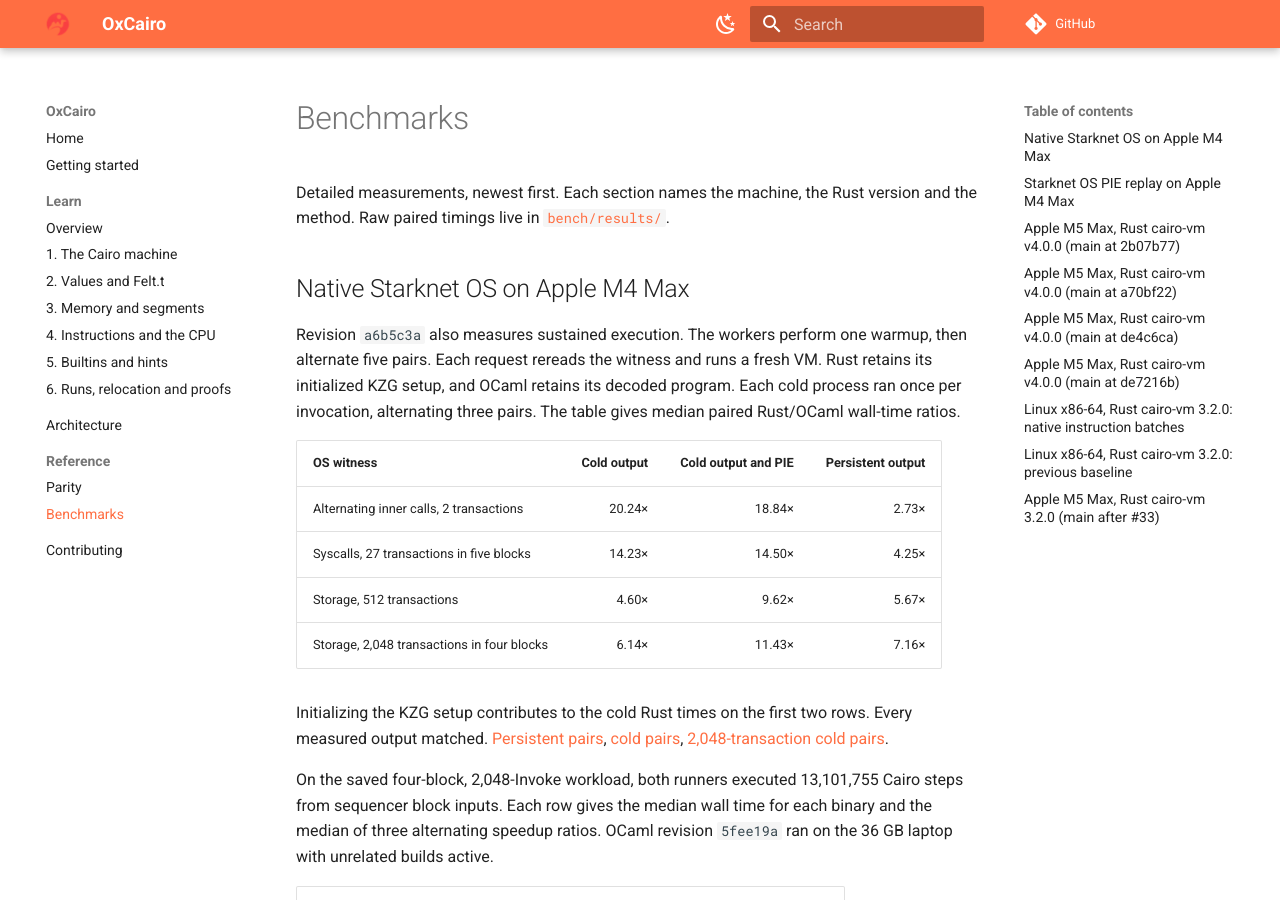
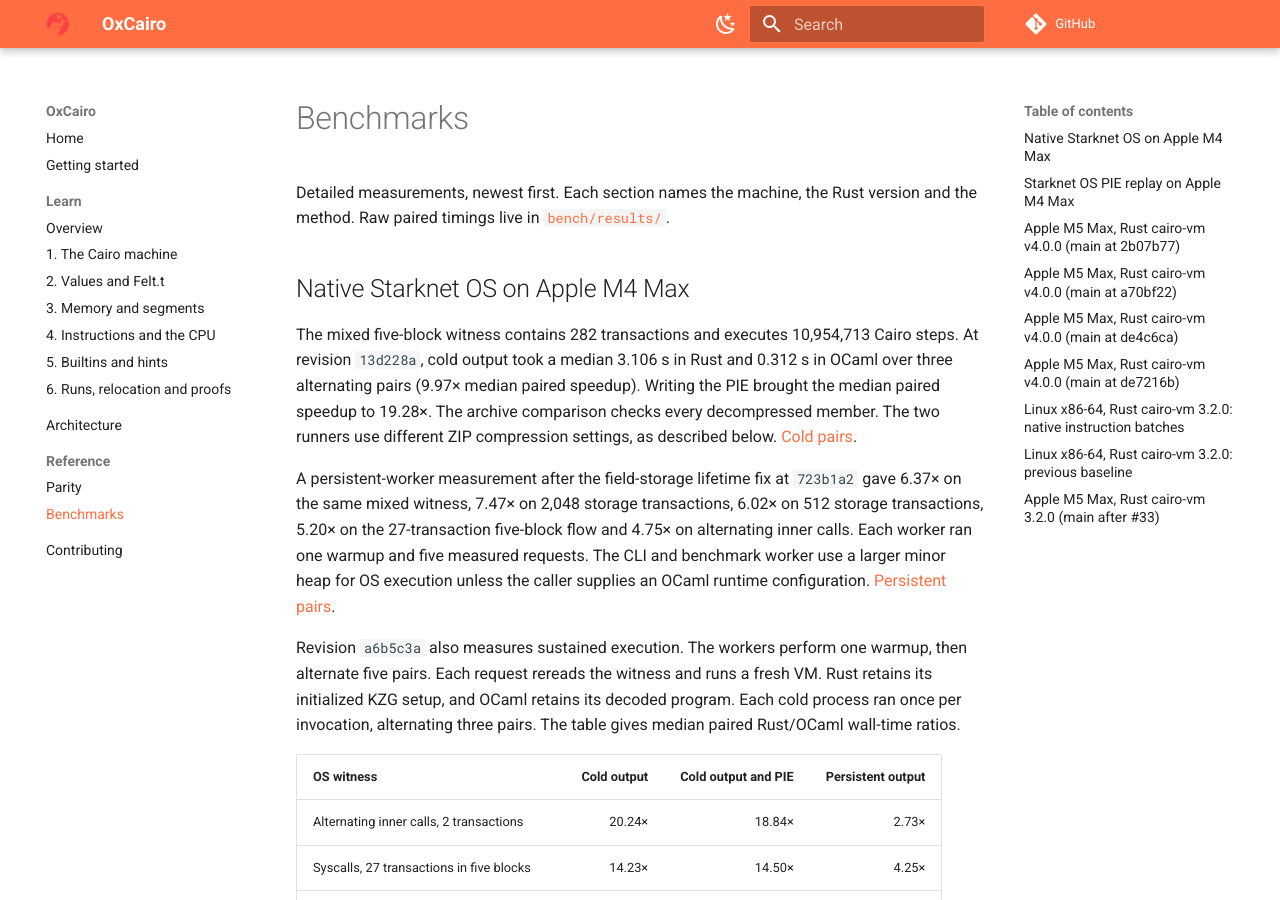
Before and after one commit to teddyjfpender/cairo-vm-ocaml, an MkDocs documentation site: the page built from docs/benchmarks.md, in a window 1280 px wide and 900 px high. Built offline with MkDocs 1.6.1 and Material for MkDocs 9.7.7, drawn with Linux system fonts in a browser that asks for light colours; comment, search, counter and statistics services are not loaded.

Commit message:
Record cold and sustained mixed OS workload timings

```diff
--- a/docs/benchmarks.md
+++ b/docs/benchmarks.md
@@ -4,6 +4,22 @@ Detailed measurements, newest first. Each section names the machine, the Rust ve
 and the method. Raw paired timings live in [`bench/results/`](https://github.com/teddyjfpender/cairo-vm-ocaml/blob/main/bench/results/).
 
 ## Native Starknet OS on Apple M4 Max
+
+The mixed five-block witness contains 282 transactions and executes 10,954,713
+Cairo steps. At revision `13d228a`, cold output took a median 3.106 s in Rust
+and 0.312 s in OCaml over three alternating pairs (9.97× median paired
+speedup). Writing the PIE brought the median paired speedup to 19.28×. The
+archive comparison checks every decompressed member. The two runners use
+different ZIP compression settings, as described below.
+[Cold pairs](../bench/results/native-os-282-cold-m4-max.csv).
+
+A persistent-worker measurement after the field-storage lifetime fix at
+`723b1a2` gave 6.37× on the same mixed witness, 7.47× on 2,048 storage
+transactions, 6.02× on 512 storage transactions, 5.20× on the 27-transaction
+five-block flow and 4.75× on alternating inner calls. Each worker ran one
+warmup and five measured requests. The CLI and benchmark worker use a larger
+minor heap for OS execution unless the caller supplies an OCaml runtime
+configuration. [Persistent pairs](../bench/results/native-os-persistent-syscalls-m4-max.csv).
 
 Revision `a6b5c3a` also measures sustained execution. The workers perform one
 warmup, then alternate five pairs. Each request rereads the witness and runs a
```
Also changed, not shown: 2 other files.
